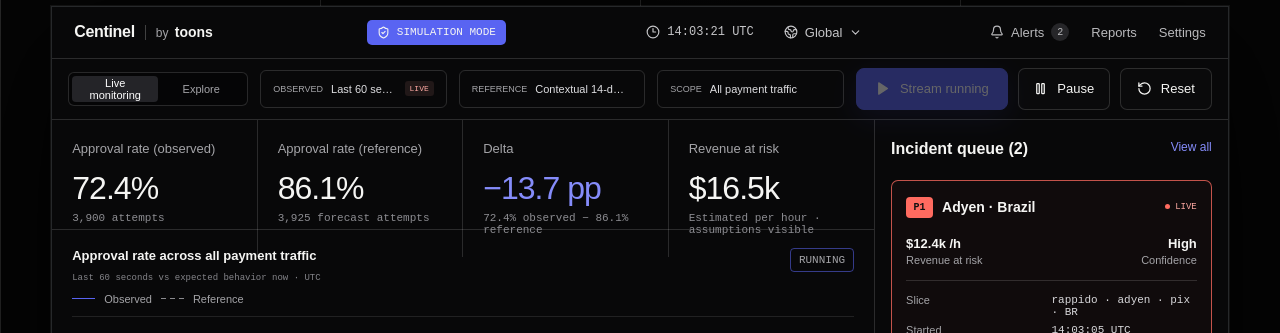
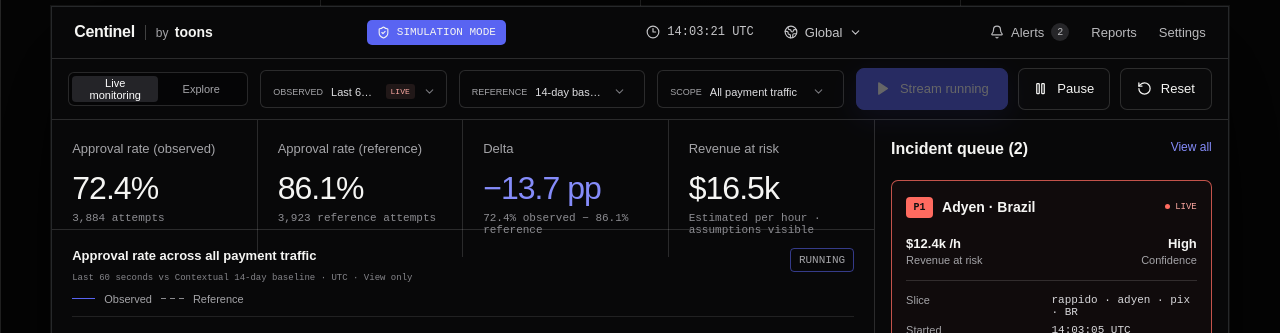
Before and after one commit to NachoSamo/Hackatoons-NextWaveHackathon, a React (Vite) app in the folder frontend/: page / in a window 1280 px wide. Shown: the part 678-1011 px from the top of the page. Built offline with nearby package versions, Linux system fonts and the light colour scheme.

Commit message:
Hace interactivos los controles de monitoreo

```diff
--- a/frontend/src/main.tsx
+++ b/frontend/src/main.tsx
@@ -87,6 +87,25 @@ const incidents: Incident[] = [
   },
 ];
 
+const liveScopeOptions = {
+  all: { label: "All payment traffic", title: "Approval rate across all payment traffic", healthy: 84.8, incident: 72.4, attempts: 3884, risk: "$16.5k" },
+  pix_br: { label: "PIX · Brazil", title: "PIX approval rate in Brazil", healthy: 85.2, incident: 74.1, attempts: 1640, risk: "$12.4k" },
+  adyen_br: { label: "Adyen · Brazil", title: "Adyen approval rate in Brazil", healthy: 84.9, incident: 68.7, attempts: 1184, risk: "$12.4k" },
+  rappido_mx: { label: "Rappido · Mexico", title: "Rappido approval rate in Mexico", healthy: 86.4, incident: 81.5, attempts: 284, risk: "$4.1k" },
+} as const;
+
+const liveWindowOptions = {
+  "60s": { label: "Last 60 sec", context: "Last 60 seconds", multiplier: 1 },
+  "5m": { label: "Last 5 min", context: "Last 5 minutes", multiplier: 5 },
+  "15m": { label: "Last 15 min", context: "Last 15 minutes", multiplier: 15 },
+} as const;
+
+const liveReferenceOptions = {
+  contextual: { label: "14-day baseline", context: "Contextual 14-day baseline", rate: 86.1 },
+  previous: { label: "Previous period", context: "Previous equivalent period", rate: 85.7 },
+  threshold: { label: "Contract threshold", context: "Contractual threshold", rate: 82.0 },
+} as const;
+
 const observedPath =
   "M18 80 C88 76 150 82 220 78 S350 76 420 74 S515 72 585 73 L620 78 C655 95 700 110 742 112 S830 126 902 130";
 const expectedPath =
@@ -148,6 +167,9 @@ function CommandCenter({ preview = false }: { preview?: boolean }) {
   const [selectedIncidentId, setSelectedIncidentId] = useState<string | null>(preview ? incidents[0].id : null);
   const [investigationOpen, setInvestigationOpen] = useState(false);
   const [analysisMode, setAnalysisMode] = useState<AnalysisMode>("live");
+  const [liveObservedWindow, setLiveObservedWindow] = useState<keyof typeof liveWindowOptions>("60s");
+  const [liveReference, setLiveReference] = useState<keyof typeof liveReferenceOptions>("contextual");
+  const [liveScope, setLiveScope] = useState<keyof typeof liveScopeOptions>("all");
   const [queryText, setQueryText] = useState("Compare PIX approvals in Brazil over the last 2 hours against August 22 at the same time.");
   const [queryParsed, setQueryParsed] = useState(false);
   const [analysisApplied, setAnalysisApplied] = useState(false);
@@ -167,14 +189,20 @@ function CommandCenter({ preview = false }: { preview?: boolean }) {
   const streamActive = status === "RUNNING" || status === "VALIDATING" || status === "MONITORING";
   const incidentActive = preview || incidentsVisible;
   const selectedIncident = incidents.find((incident) => incident.id === selectedIncidentId) ?? incidents[0];
+  const liveWindow = liveWindowOptions[liveObservedWindow];
+  const referenceProfile = liveReferenceOptions[liveReference];
+  const scopeProfile = liveScopeOptions[liveScope];
   const comparisonActive = exploring && analysisApplied;
   const chartDiverges = incidentActive || comparisonActive;
-  const observed = comparisonActive ? "78.9%" : incidentActive ? "72.4%" : "84.8%";
-  const expected = comparisonActive ? "85.4%" : "86.1%";
-  const delta = comparisonActive ? "−6.5 pp" : incidentActive ? "−13.7 pp" : "−1.3 pp";
-  const attempts = comparisonActive ? "11,482" : incidentActive ? "3,900" : "3,884";
-  const expectedAttempts = comparisonActive ? "11,530 reference attempts" : "3,925 forecast attempts";
-  const risk = comparisonActive ? "$8.2k" : incidentActive ? "$16.5k" : "$0";
+  const liveObserved = incidentActive ? scopeProfile.incident : scopeProfile.healthy;
+  const liveExpected = referenceProfile.rate;
+  const liveDelta = liveObserved - liveExpected;
+  const observed = comparisonActive ? "78.9%" : `${liveObserved.toFixed(1)}%`;
+  const expected = comparisonActive ? "85.4%" : `${liveExpected.toFixed(1)}%`;
+  const delta = comparisonActive ? "−6.5 pp" : `${liveDelta < 0 ? "−" : "+"}${Math.abs(liveDelta).toFixed(1)} pp`;
+  const attempts = comparisonActive ? "11,482" : Math.round(scopeProfile.attempts * liveWindow.multiplier).toLocaleString("en-US");
+  const expectedAttempts = comparisonActive ? "11,530 reference attempts" : `${Math.round(scopeProfile.attempts * liveWindow.multiplier * 1.01).toLocaleString("en-US")} reference attempts`;
+  const risk = comparisonActive ? "$8.2k" : incidentActive ? scopeProfile.risk : "$0";
 
   useEffect(() => {
     if (!running || preview || incidentsVisible) return;
@@ -207,6 +235,9 @@ function CommandCenter({ preview = false }: { preview?: boolean }) {
     setAnalysisApplied(false);
     setQueryParsed(false);
     setPolicyOpen(false);
+    setLiveObservedWindow("60s");
+    setLiveReference("contextual");
+    setLiveScope("all");
   };
 
   const start = () => setStatus("RUNNING");
@@ -241,9 +272,9 @@ function CommandCenter({ preview = false }: { preview?: boolean }) {
             <button className={exploring ? "is-active" : ""} type="button" onClick={() => setAnalysisMode("explore")}>Explore</button>
           </div>
           {!exploring ? <>
-            <div className="live-query-summary"><span>Observed</span><strong>Last 60 seconds</strong><i>LIVE</i></div>
-            <div className="live-query-summary"><span>Reference</span><strong>Contextual 14-day baseline</strong></div>
-            <div className="live-query-summary"><span>Scope</span><strong>All payment traffic</strong></div>
+            <label className="live-query-control"><span>Observed</span><select aria-label="Observed live window" value={liveObservedWindow} onChange={(event) => setLiveObservedWindow(event.target.value as keyof typeof liveWindowOptions)}>{Object.entries(liveWindowOptions).map(([value, option]) => <option value={value} key={value}>{option.label}</option>)}</select><i>LIVE</i><ChevronDown size={13} /></label>
+            <label className="live-query-control"><span>Reference</span><select aria-label="Live reference" value={liveReference} onChange={(event) => setLiveReference(event.target.value as keyof typeof liveReferenceOptions)}>{Object.entries(liveReferenceOptions).map(([value, option]) => <option value={value} key={value}>{option.label}</option>)}</select><ChevronDown size={13} /></label>
+            <label className="live-query-control"><span>Scope</span><select aria-label="Live payment scope" value={liveScope} onChange={(event) => setLiveScope(event.target.value as keyof typeof liveScopeOptions)}>{Object.entries(liveScopeOptions).map(([value, option]) => <option value={value} key={value}>{option.label}</option>)}</select><ChevronDown size={13} /></label>
             <div className="stream-controls">
               <button className="button button--signal" type="button" onClick={start} disabled={streamActive}>
                 <Play size={15} fill="currentColor" /> {status === "READY" ? "Start live stream" : status === "PAUSED" ? "Resume stream" : status === "COMPLETE" ? "Replay stream" : "Stream running"}
@@ -280,7 +311,7 @@ function CommandCenter({ preview = false }: { preview?: boolean }) {
 
           <div className="chart-panel">
             <div className="panel-heading">
-              <div><strong>{comparisonActive ? "PIX approval rate in Brazil" : "Approval rate across all payment traffic"}</strong><span className="chart-context">{comparisonActive ? "Aug 29, 12:00–14:00 vs Aug 22, 12:00–14:00 · UTC" : "Last 60 seconds vs expected behavior now · UTC"}</span><span><i className="legend-observed" />Observed <i className="legend-reference" />Reference</span></div>
+              <div><strong>{comparisonActive ? "PIX approval rate in Brazil" : scopeProfile.title}</strong><span className="chart-context">{comparisonActive ? "Aug 29, 12:00–14:00 vs Aug 22, 12:00–14:00 · UTC" : `${liveWindow.context} vs ${referenceProfile.context} · UTC · View only`}</span><span><i className="legend-observed" />Observed <i className="legend-reference" />Reference</span></div>
               <div className="chart-actions">{comparisonActive && <button type="button" onClick={() => setPolicyOpen(true)}><SlidersHorizontal size={13} /> Create alert from this analysis</button>}<span className={`system-state system-state--${status.toLowerCase()}`} role="status" aria-live="polite">{comparisonActive ? "ANALYSIS READY" : status}</span></div>
             </div>
             <SignalChart incidentActive={chartDiverges} compact={preview} />
--- a/frontend/src/styles.css
+++ b/frontend/src/styles.css
@@ -149,6 +149,13 @@ button:focus-visible, a:focus-visible { outline: 2px solid var(--signal-soft); o
 .live-query-summary span { color: var(--muted); font-size: 9px; text-transform: uppercase; }
 .live-query-summary strong { min-width: 0; overflow: hidden; color: #dedee1; font-size: 11px; font-weight: 500; text-overflow: ellipsis; white-space: nowrap; }
 .live-query-summary i { padding: 3px 5px; border-radius: 3px; background: #211818; color: #ffaaa4; font: normal 8px var(--mono); }
+.live-query-control { min-width: 0; height: 44px; padding: 0 10px 0 12px; display: grid; grid-template-columns: auto minmax(0, 1fr) auto auto; align-items: center; gap: 8px; border: 1px solid var(--line); border-radius: 6px; background: #080809; cursor: pointer; transition: border-color 160ms ease, background 160ms ease; }
+.live-query-control:hover { border-color: var(--line-strong); background: #0c0c0e; }
+.live-query-control > span { color: var(--muted); font-size: 9px; text-transform: uppercase; }
+.live-query-control select { min-width: 0; width: 100%; height: 42px; padding: 0; border: 0; outline: 0; appearance: none; overflow: hidden; background: transparent; color: #dedee1; font-size: 11px; font-weight: 520; text-overflow: ellipsis; cursor: pointer; }
+.live-query-control:focus-within { border-color: var(--signal-soft); box-shadow: 0 0 0 2px rgba(89,100,242,.13); }
+.live-query-control > i { padding: 3px 5px; border-radius: 3px; background: #211818; color: #ffaaa4; font: normal 8px var(--mono); }
+.live-query-control > svg { color: #77777c; pointer-events: none; }
 .query-composer { height: 42px; display: grid; grid-template-columns: 34px 1fr auto; align-items: center; border: 1px solid var(--line-strong); border-radius: 6px; background: #050506; overflow: hidden; }
 .query-composer > svg { justify-self: center; color: var(--signal-soft); }
 .query-composer input { min-width: 0; height: 100%; border: 0; outline: 0; background: transparent; color: #e6e6e8; font-size: 12px; }
@@ -383,7 +390,7 @@ button:focus-visible, a:focus-visible { outline: 2px solid var(--signal-soft); o
 .command-center--preview .command-rail { height: 52px; }
 .command-center--preview .query-toolbar { min-height: 60px; padding: 0 16px; grid-template-columns: 180px repeat(3, minmax(130px, 1fr)) auto; }
 .command-center--preview .mode-switch { height: 34px; }
-.command-center--preview .live-query-summary { height: 38px; }
+.command-center--preview .live-query-control { height: 38px; }
 .command-center--preview .command-body { height: 470px; min-height: 0; }
 .command-center--preview .selected-incident { min-height: 245px; }
 .command-center--preview .metric-rail { height: 110px; }
```
Also changed, not shown: 1 other file (tests, documents, lock files or other folders).
